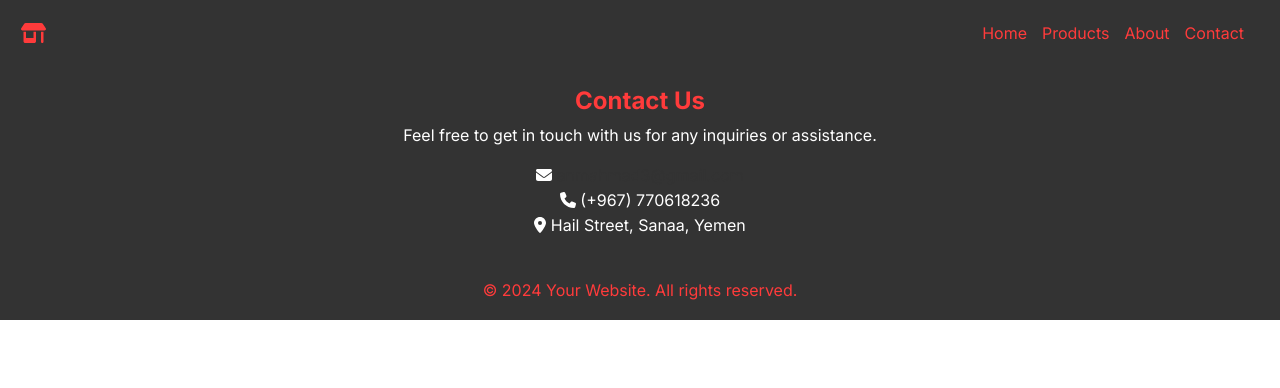
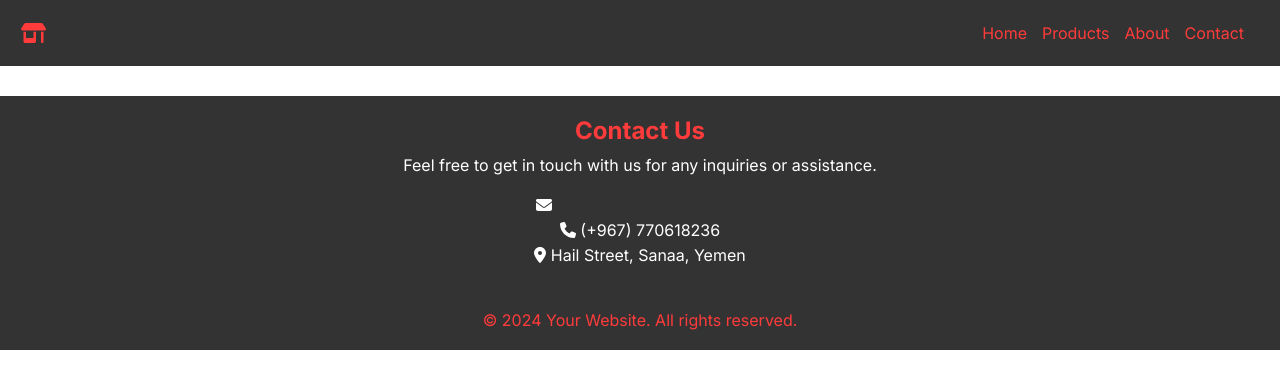
Before and after one commit to Anm-7/products_store, a Next.js app: page /Contact in a window 1280 px wide. Shown: the top 388 px of the page. Built offline with nearby package versions, Linux system fonts and the light colour scheme.

Commit message:
Update Contact.css

```diff
--- a/src/app/Contact/Contact.css
+++ b/src/app/Contact/Contact.css
@@ -2,7 +2,7 @@
     background-color:#333;
     padding: 20px;
     text-align: center;
-    /* margin-top: 30px; */
+    margin-top: 30px;
   }
 
   .contact h2 {
```
